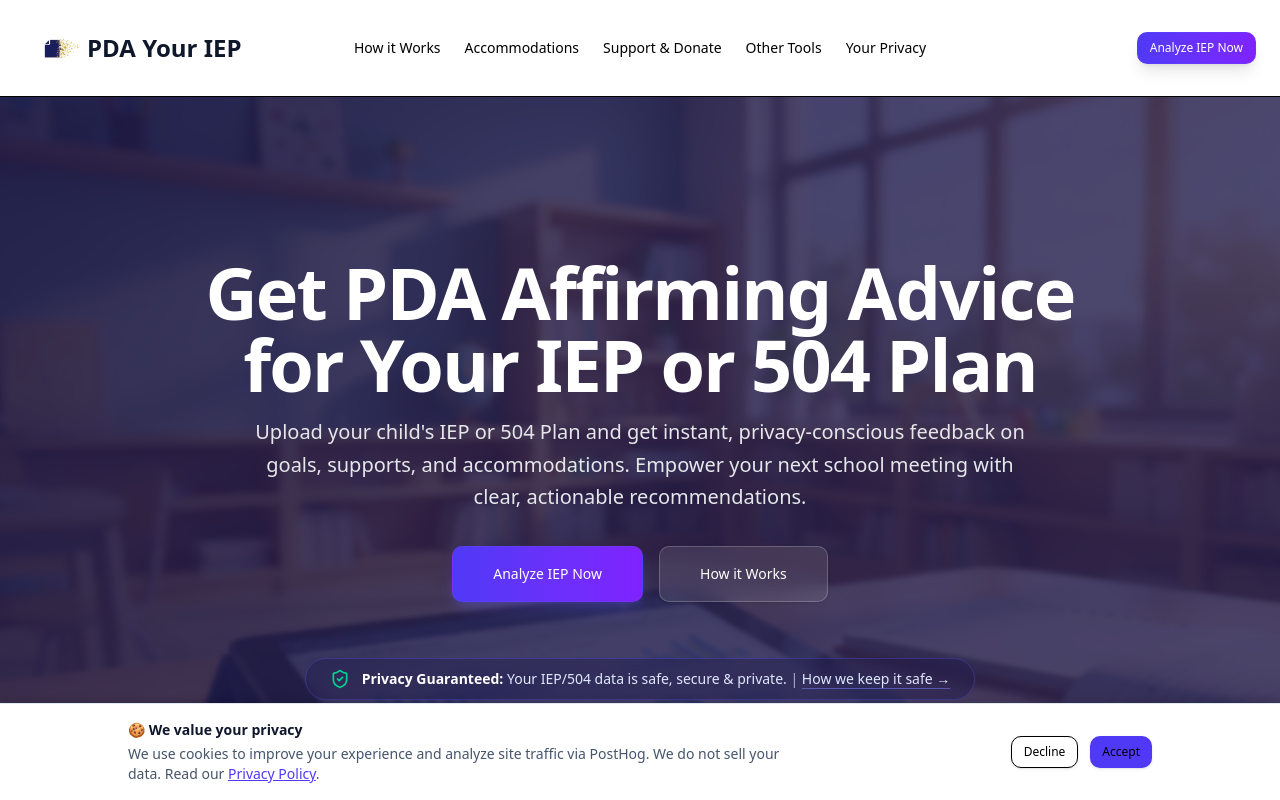
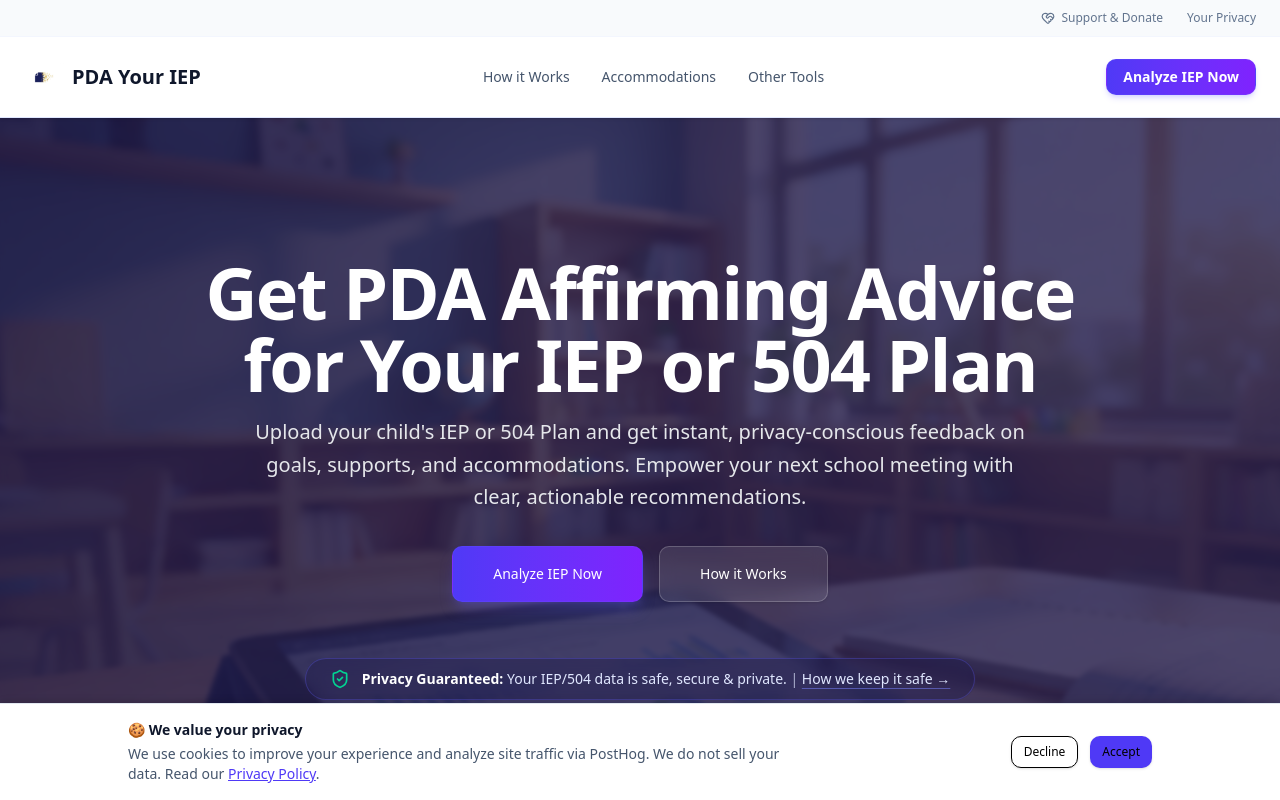
Before and after one commit to metaky/Antigravity, a Next.js app: page / in a window 1280 px wide. Shown: the top 800 px of the page. Built offline with nearby package versions, Linux system fonts and the light colour scheme; no server answers.

Commit message:
Remove chevron icon from Other Tools link

```diff
--- a/src/components/navbar.tsx
+++ b/src/components/navbar.tsx
@@ -4,37 +4,54 @@ import { Button, buttonVariants } from "@/components/ui/button"
 import { MobileNav } from "@/components/mobile-nav"
 import { cn } from "@/lib/utils"
 
+import { HeartHandshake } from "lucide-react"
+
 export function Navbar() {
     return (
-        <header className="fixed top-0 w-full z-50 border-b border-border bg-white">
-            <div className="container mx-auto flex h-24 items-center px-4 md:px-6">
-                <div className="flex-1 flex justify-start items-center">
-                    <Link className="flex items-center" href="/">
-                        <Image src="/logo.png" alt="PDA Your IEP Logo" width={75} height={75} className="h-[75px] w-[75px] object-contain" />
-                        <span className="-ml-3 font-bold text-2xl text-slate-900">PDA Your IEP</span>
+        <header className="fixed top-0 w-full z-50 bg-white border-b border-indigo-100 shadow-sm">
+            {/* Top Utility Bar */}
+            <div className="bg-slate-50 border-b border-indigo-50/50 block">
+                <div className="container mx-auto px-4 md:px-6 h-9 flex items-center justify-end gap-6 text-xs font-medium text-slate-500">
+                    <Link className="flex items-center gap-1.5 hover:text-indigo-600 transition-colors" href="/support">
+                        <HeartHandshake className="h-3.5 w-3.5" />
+                        Support & Donate
+                    </Link>
+                    <Link className="hover:text-indigo-600 transition-colors" href="/privacy">
+                        Your Privacy
+                    </Link>
+                </div>
+            </div>
+
+            {/* Main Navigation Bar */}
+            <div className="container mx-auto flex h-20 items-center px-4 md:px-6 justify-between">
+                <div className="flex items-center">
+                    <Link className="flex items-center gap-2 group" href="/">
+                        <div className="relative h-10 w-10">
+                            <Image
+                                src="/logo.png"
+                                alt="PDA Your IEP Logo"
+                                fill
+                                className="object-contain"
+                            />
+                        </div>
+                        <span className="font-bold text-xl text-slate-900 group-hover:text-indigo-700 transition-colors">PDA Your IEP</span>
                     </Link>
                 </div>
 
-                <nav className="hidden md:flex items-center gap-6 text-sm font-medium justify-center">
-                    <Link className="transition-colors hover:text-primary" href="/how-it-works">
+                <nav className="hidden md:flex items-center gap-8 text-sm font-medium">
+                    <Link className="text-slate-600 hover:text-indigo-600 transition-colors" href="/how-it-works">
                         How it Works
                     </Link>
-                    <Link className="transition-colors hover:text-primary" href="/accommodations">
+                    <Link className="text-slate-600 hover:text-indigo-600 transition-colors" href="/accommodations">
                         Accommodations
                     </Link>
-                    <Link className="transition-colors hover:text-primary" href="/support">
-                        Support & Donate
-                    </Link>
-                    <Link className="transition-colors hover:text-primary" href="/other-tools">
+                    <Link className="text-slate-600 hover:text-indigo-600 transition-colors" href="/other-tools">
                         Other Tools
-                    </Link>
-                    <Link className="transition-colors hover:text-primary" href="/privacy">
-                        Your Privacy
                     </Link>
                 </nav>
 
-                <div className="flex-1 flex justify-end items-center gap-4">
-                    <Link href="/analyze" className={cn(buttonVariants({ variant: "premium", size: "sm" }), "hidden md:inline-flex")}>
+                <div className="flex items-center gap-4">
+                    <Link href="/analyze" className={cn(buttonVariants({ variant: "premium", size: "default" }), "hidden md:inline-flex font-semibold shadow-md shadow-indigo-500/20")}>
                         Analyze IEP Now
                     </Link>
                     <MobileNav />
```
